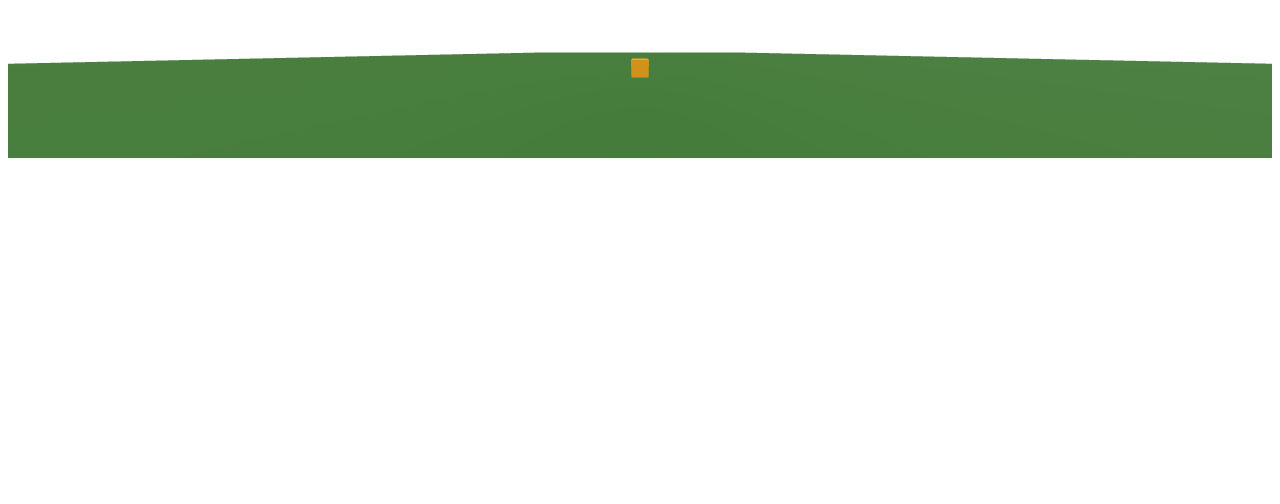
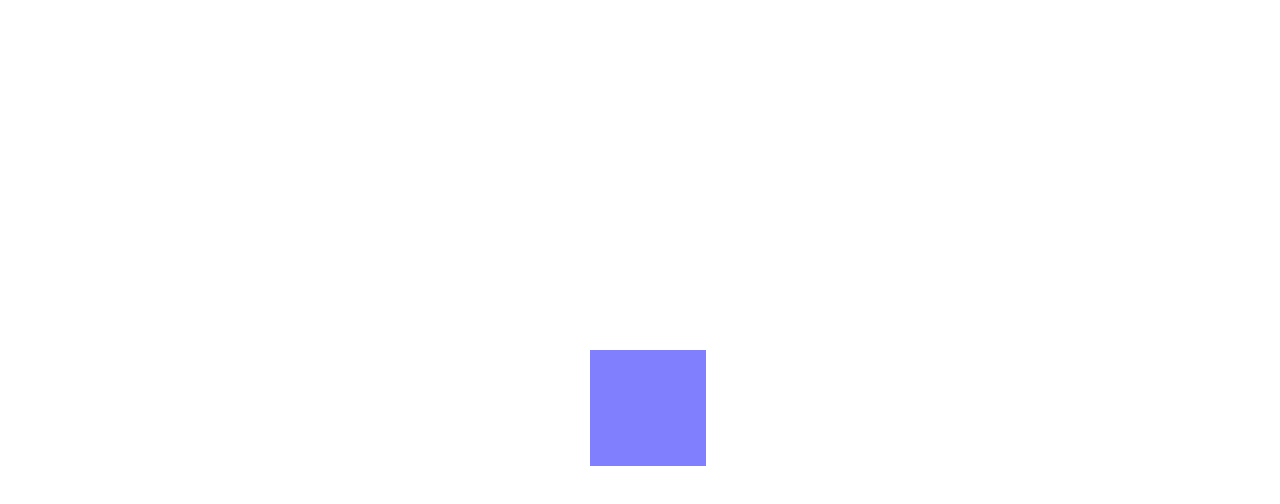
Before and after one commit to Aizenbens/ds, a React (Vite) app: page / in a window 1280 px wide. Shown: the top 504 px of the page. Built offline with nearby package versions, Linux system fonts and the light colour scheme.

Commit message:
Update Scene.jsx

```diff
--- a/client/js/scene/Scene.jsx
+++ b/client/js/scene/Scene.jsx
@@ -1,28 +1,21 @@
 import { Canvas } from "@react-three/fiber";
+
+function Box() {
+  return (
+    <mesh>
+      <boxGeometry />
+      <meshNormalMaterial />
+    </mesh>
+  );
+}
 
 export default function Scene() {
   return (
-    <Canvas
-      camera={{
-        position: [0, 2, 6],
-        fov: 75,
-      }}
-    >
-      {/* إضاءة */}
-      <ambientLight intensity={1} />
-      <directionalLight position={[5, 10, 5]} intensity={2} />
-
-      {/* أرضية */}
-      <mesh rotation={[-Math.PI / 2, 0, 0]} receiveShadow>
-        <planeGeometry args={[200, 200]} />
-        <meshStandardMaterial color="#4d7c42" />
-      </mesh>
-
-      {/* مكعب تجريبي */}
-      <mesh position={[0, 1, 0]}>
-        <boxGeometry args={[1, 1, 1]} />
-        <meshStandardMaterial color="orange" />
-      </mesh>
-    </Canvas>
+    <div style={{ width: "100vw", height: "100vh" }}>
+      <Canvas>
+        <ambientLight />
+        <Box />
+      </Canvas>
+    </div>
   );
 }
```
